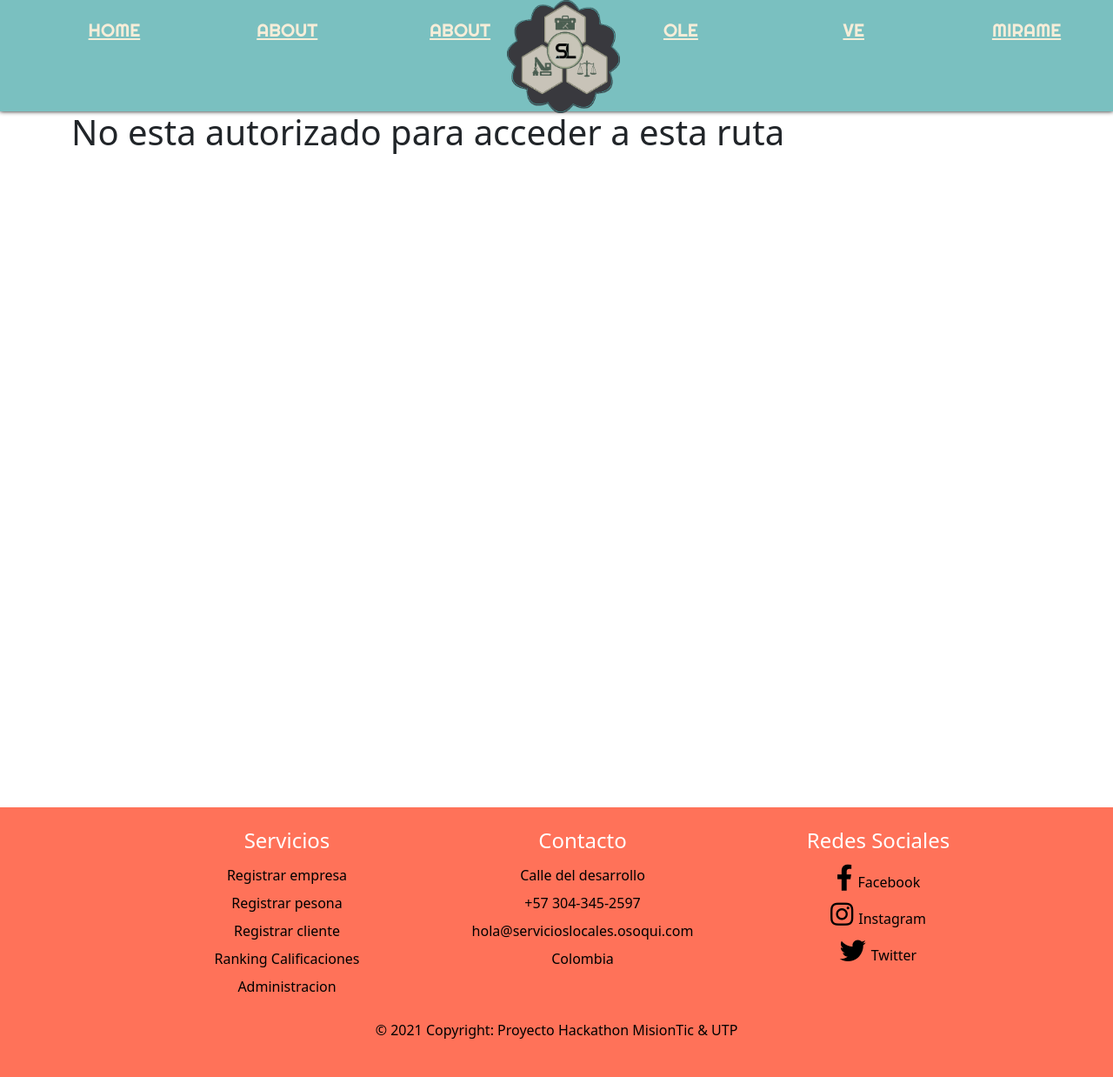
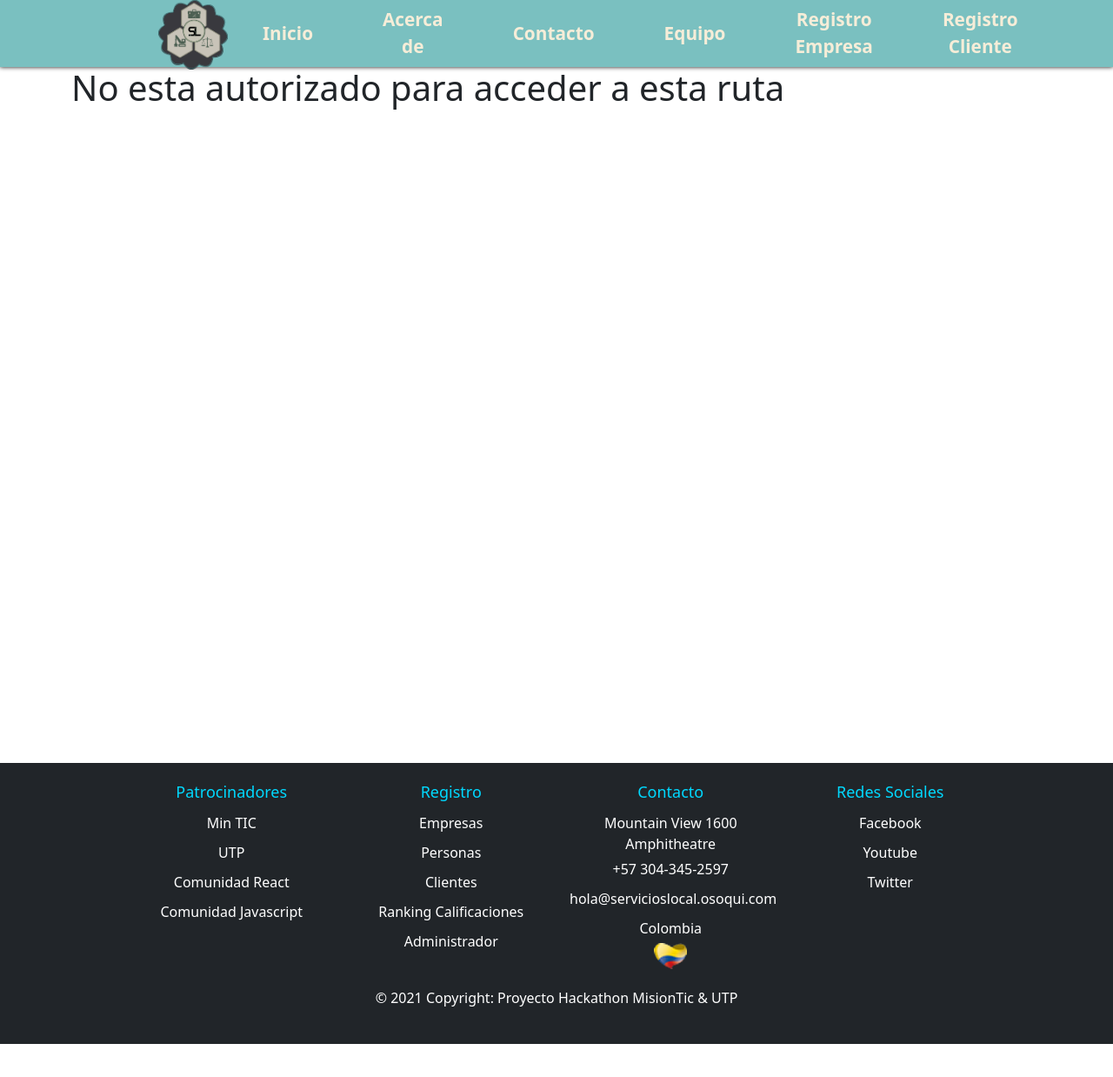
Before and after one commit to lhosorioq/servicioslocales, a React (Create React App) app in the folder client/: page /logout in a window 1280 px wide. Shown: the whole page at 87% size. After the commit the page ends 1200 px from the top, so only its background shows below. Built offline with nearby package versions, Linux system fonts and the light colour scheme.

Commit message:
Carga nuevamente de proyecto

```diff
--- a/client/src/App.jsx
+++ b/client/src/App.jsx
@@ -1,7 +1,7 @@
 
 import React from 'react';
 import { BrowserRouter as Router, Switch, Route } from 'react-router-dom';
-import Navbar from './components/Navbar';
+import Navbar from './components/navbar/Navbar';
 import 'bootstrap/dist/css/bootstrap.min.css';
 
 
--- a/client/src/components/NavElements.jsx
+++ /dev/null
@@ -1,130 +0,0 @@
-import styled from "styled-components";
-
-export const Container = styled.div`
-width: 100%;
-height: 100%;
-background-color: #7ac0c0;
-box-shadow: 0 0 5px rgb(0 0 0 / 95%);
-
-
-`;
-
-export const Wrapper = styled.div`
-margin: auto;
-width: 100%;
-max-width: 1300px;
-height: 10vw;
-align-items: center;
-flex-wrap: wrap;
-display:flex;
-justify-content: space-around;
-
-@media screen and (max-width: 980px ){
-    margin: 10px;
-    display:inline-block;
-    left:100px;
-
-
-
-}
-`;
-
-
-
-export const LogoSl = styled.div`
-    display: absolute;
-    width: 100px;
-    height: 80px;
-    background-position: top;
-    background-size: 150px 150px;
-    position: flex;
-    top: 20px;
-    left: 0;
-    z-index: 20;
-    transition: top 0.2s ease;
-    transition: top 0.2s ease;
-    left: 70%;
-    margin-left: -45px;
-
-`;
-
-export const Menu = styled.ul`
-height: 100%;
-width:100%;
-display: flex;
-justify-content: space-around;
-list-style: none;
-
-@media screen and (max-width: 980px ){
-    background-color:#7ac0c0 ;
-    position: absolute;
-    top: 40px;
-    left: ${({ open }) => (open ? "0" : "-1000%")};
-    width: 100%;
-    height: 100vh;
-    justify-content: center;
-    flex-direction: column;
-    align-items: center;
-    transition: 0.5s all ease;
-
-
-}
-`;
-
-export const MenuItem = styled.li`
-
-    width: 100%;
-    height: 70px;
-    display: flex;
-    justify-content: space-evenly;
-    align-items: center;
-
-
-
-@media screen and (max-width: 980px) {
-    width: 100%;
-    height: 70px;
-    display: flex;
-    justify-content: space-evenly;
-    align-items: center;
-}
-
-`;
-
-export const MenuItemLink = styled.a`
-display: flex;
-justify-content: center;
-align-items: center;
-height: 0px;
-padding: 0.5rem 2.5rem ;
-color: #F6EDD8;
-font-size: 1.3rem;
-font-family: 'Righteous', cursive;
-font-weight: 300;
-text-transform: uppercase;
-cursor: pointer;
-transition: 0.5s all ease;
-
-&:hover{
-    /* color: ffffff;
-    background-color: #4b9797; */
-    transition: 0.5s all ease;
-}
-
-
-@media screen and (max-width: 980px){
-        width:100%;
-
-    }
-
-`;
-export const MobileIcon = styled.div`
-    display: none;
-
-    @media screen and (max-width: 980px){
-        display:grid;
-        cursor: pointer;
-        color: #F6EDD8;
-
-    }
-`;
--- a/client/src/components/Navbar.jsx
+++ /dev/null
@@ -1,78 +0,0 @@
-import React, {useState} from 'react'
-import { Container,LogoSl, Menu, MenuItem, MenuItemLink, MobileIcon, Wrapper,} from './NavElements'
-import  logo  from '../assets/img/logosl.png'
-import Icon from './Icons/Icons'
-import {Link} from 'react-router-dom'
-
-
-
-
-const Navbar = () => {
-    const [showMobileMenu, setshowMobileMenu] = useState(false)
-    return (
-
-        <Container>
-
-            <Wrapper>
-
-
-            <MobileIcon onClick={() => setshowMobileMenu(!showMobileMenu)}>
-                <Icon className="fas fa-bars"></Icon>
-            </MobileIcon>
-                <Menu open={showMobileMenu}>
-
-                        <MenuItem>
-
-                            <MenuItemLink as={Link} to={'/'}>
-                            home
-                            </MenuItemLink>
-                        </MenuItem>
-                        <MenuItem>
-                            <MenuItemLink as={Link} to={'/conocenos'}>
-                            about
-                            </MenuItemLink>
-                        </MenuItem>
-                        <MenuItem>
-                            <MenuItemLink as={Link} to={'/contacto'}>
-                            about
-                            </MenuItemLink>
-                        </MenuItem>
-
-                        <LogoSl>
-                        <img src={logo} width="130" height="130" alt="" />
-                        </LogoSl>
-
-
-
-                        <MenuItem>
-                            <MenuItemLink as={Link} to={'/'}>
-                                ole
-                            </MenuItemLink>
-                        </MenuItem>
-                        <MenuItem>
-                            <MenuItemLink as={Link} to={'/login'}>
-                            ve
-                            </MenuItemLink>
-                        </MenuItem>
-                        <MenuItem>
-                            <MenuItemLink as={Link} to={'/signup'}>
-                            mirame
-                            </MenuItemLink>
-
-                        </MenuItem>
-
-
-                    </Menu>
-
-            </Wrapper>
-
-        </Container>
-
-    )
-}
-
-
-
-
-
-export default Navbar
--- a/client/src/components/footer/FooterComp.jsx
+++ b/client/src/components/footer/FooterComp.jsx
@@ -1,6 +1,6 @@
 import React from 'react';
 import Footer from './FooterItem';
-import Icon from '../Icons/Icons';
+import corazonColombia from '../../assets/img/corazonColombia_30x38.png';
 
 function FooterComp() {
     return (
@@ -8,29 +8,37 @@ function FooterComp() {
             <Footer.Wrapper>
                 <Footer.Row>
                     <Footer.Column>
-                        <Footer.Title>Servicios</Footer.Title>
-                        <Footer.Il>Registrar empresa</Footer.Il>
-                        <Footer.Il>Registrar pesona</Footer.Il>
-                        <Footer.Il>Registrar cliente</Footer.Il>
-                        <Footer.Il>Ranking Calificaciones</Footer.Il>
-                        <Footer.Link href="/admin">Administracion</Footer.Link>
+                        <Footer.Title>Patrocinadores</Footer.Title>
+                        <Footer.Link href="https://mintic.gov.co/portal/inicio/" target="_blank">Min TIC</Footer.Link>
+                        <Footer.Link href="https://www.uptc.edu.co/sitio/portal/" target="_blank">UTP</Footer.Link>
+                        <Footer.Link href="https://reactjs.org/" target="_blank">Comunidad React</Footer.Link>
+                        <Footer.Link href="https://developer.mozilla.org/es/docs/Web/JavaScript" target="_blank">Comunidad Javascript</Footer.Link>
+                    </Footer.Column>
+
+                    <Footer.Column>
+                        <Footer.Title>Registro</Footer.Title>
+                        <Footer.Link href="#">Empresas</Footer.Link>
+                        <Footer.Link href="#">Personas</Footer.Link>
+                        <Footer.Link href="#">Clientes</Footer.Link>
+                        <Footer.Link href="#">Ranking Calificaciones</Footer.Link>
+                        <Footer.Link href="/admin">Administrador</Footer.Link>
                     </Footer.Column>
 
                     <Footer.Column>
                         <Footer.Title>Contacto </Footer.Title>
-                        <Footer.Il>Calle del desarrollo</Footer.Il>
-                        <Footer.Il>+57 304-345-2597</Footer.Il>
-                        <Footer.Il>hola@servicioslocales.osoqui.com</Footer.Il>
+                        <Footer.Il>Mountain View 1600 Amphitheatre</Footer.Il>
+                        <Footer.Link href="tel:+573043452597">+57 304-345-2597</Footer.Link>
+                        <Footer.Link href="mailto:hola@servicioslocal.osoqui.com">hola@servicioslocal.osoqui.com</Footer.Link>
                         <Footer.Il>Colombia</Footer.Il>
+                        <Footer.Il><img src={corazonColombia} alt=""/></Footer.Il>
                     </Footer.Column>
 
                     <Footer.Column>
                         <Footer.Title>Redes Sociales</Footer.Title>
-                        <Footer.Link href="https://www.facebook.com/nuestralocalidad" target="_blank" ><Icon className="fab fa-facebook-f" />Facebook</Footer.Link>
-                        <Footer.Link href="https://www.instagram.com/" target="_blank" ><Icon className="fab fa-instagram" />Instagram</Footer.Link>
-                        <Footer.Link href="https://twitter.com/ServiciosLocal1" target="_blank" ><Icon className="fab fa-twitter" />Twitter</Footer.Link>
+                        <Footer.Link href="https://www.facebook.com/nuestralocalidad" target="_blank" >Facebook</Footer.Link>
+                        <Footer.Link href="https://www.youtube.com/" target="_blank" >Youtube</Footer.Link>
+                        <Footer.Link href="https://twitter.com/ServiciosLocal1" target="_blank" >Twitter</Footer.Link>
                     </Footer.Column>
-
                 </Footer.Row>
                 <Footer.Il className="footer-copyright text-center py-3">
                     &copy; {new Date().getFullYear()} Copyright: Proyecto Hackathon MisionTic & UTP
--- a/client/src/components/footer/footer.jsx
+++ b/client/src/components/footer/footer.jsx
@@ -2,7 +2,7 @@ import styled from 'styled-components';
 
 export const Container = styled.div`
     padding: 20px 10px;
-    background: rgba(255, 99, 71, 0.9);
+    background: #212529;
     @media (max-width: 1000px) {
         padding: 20px 10px;
     }
@@ -14,45 +14,49 @@ export const Wrapper = styled.div`
     justify-content: center;
     max-width: 1000px;
     margin: 0 auto;
+    /* background: red; */
 `
 
 export const Column = styled.div`
     display: flex;
     flex-direction: column;
     text-align: center;
-    margin-left: 60px;
+    margin-left: 10px;
 `;
 
 export const Row = styled.div`
     display: grid;
-    color: red;
-    grid-template-columns: repeat(auto-fill, minmax(320px, 1fr));
-    grid-gap: 20px;
+    grid-template-columns: repeat(auto-fill, minmax(230px, 1fr));
+    grid-gap: 10px;
     @media (max-width: 1000px) {
         grid-template-columns: repeat(auto-fill, minmax(200px, 1fr));
     }
 `;
 
 export const Link = styled.a`
-    color: #000;
+    color: #fff;
     margin-bottom: 10px;
     font-size: 16px;
     text-decoration: none;
     &:hover {
         color: #00d9ff;
-        transition: 200ms ease-in;
+        transition: 500ms ease-in;
     }
 `;
 
 export const Title = styled.p`
-    font-size: 24px;
-    color: #FFF;
+    font-size: 18px;
+    color: #00d9ff;
     margin-bottom: 10px;
 `;
 
 export const Il = styled.p`
-    color: #000;
-    margin-bottom: 8px;
+    color: #fff;
+    margin-bottom: 5px;
     font-size: 16px;
     text-decoration: none;
 `;
+
+export const Img = styled.img`
+width: 20px;
+`;
--- /dev/null
+++ b/client/src/components/navbar/NavElements.jsx
@@ -0,0 +1,103 @@
+import styled from "styled-components";
+
+export const Container = styled.div`
+    max-width: 980px
+    height: 100%;
+    background-color: #7ac0c0;
+    box-shadow: 0 0 5px rgb(0 0 0 / 95%);
+`;
+
+export const Wrapper = styled.div`
+    margin: auto;
+    width: 100%;
+    max-width: 980px;
+    height: 6vw;
+    align-items: center;
+    flex-wrap: wrap;
+    display:flex;
+    justify-content: space-around;
+    @media screen and (max-width: 980px ){
+        margin: 10px;
+        display:inline-block;
+        left:100px;
+    }
+`;
+
+export const LogoSl = styled.div`
+    display: block;
+    background-position: top;
+    background-size: 100px 100px;
+    position: flex;
+    top: 30px;
+    left: 0;
+    z-index: 20;
+    transition: top 0.2s ease;
+    transition: top 0.2s ease;
+    left: 70%;
+`;
+
+export const Menu = styled.ul`
+    height: 100%;
+    width:100%;
+    display: flex;
+    justify-content: space-around;
+    list-style: none;
+    @media screen and (max-width: 980px ){
+        background-color:#7ac0c0 ;
+        position: absolute;
+        top: 70px;
+        left: ${({ open }) => (open ? "0" : "-100%")};
+        width: 100%;
+        height: 90vh;
+        justify-content: center;
+        flex-direction: column;
+        align-items: center;
+        transition: 0.5s all ease;
+    }
+`;
+
+export const MenuItem = styled.li`
+    width: 100%;
+    text-align: center;
+    font-weight: bold;
+    display: flex;
+    justify-content: space-evenly;
+    align-items: center;
+    @media screen and (max-width: 980px) {
+        width: 100%;
+        height: 70px;
+        display: flex;
+        justify-content: space-evenly;
+        align-items: center;
+    }
+`;
+
+export const MenuItemLink = styled.a`
+    display: flex;
+    justify-content: center;
+    align-items: center;
+    height: 0px;
+    padding: 0.5rem 2.5rem ;
+    color: #F6EDD8;
+    font-size: 1.3rem;
+    font-weight: 300;
+    cursor: pointer;
+    transition: 0.5s all ease;
+    text-decoration: none;
+    font-weight: bold;
+    &:hover{
+        color: rgba(33, 37, 41, 0.9);
+        transition: 0.5s all ease;
+    }
+    @media screen and (max-width: 980px){
+        width:100%;
+    }
+`;
+export const MobileIcon = styled.div`
+    display: none;
+    @media screen and (max-width: 980px){
+        display:grid;
+        cursor: pointer;
+        color: #F6EDD8;
+    }
+`;
--- /dev/null
+++ b/client/src/components/navbar/Navbar.jsx
@@ -0,0 +1,55 @@
+import React, {useState} from 'react'
+import { Container,LogoSl, Menu, MenuItem, MenuItemLink, MobileIcon, Wrapper,} from './NavElements'
+import  logo  from '../../assets/img/logosl.png'
+import Icon from './../Icons/Icons'
+import {Link} from 'react-router-dom'
+
+const Navbar = () => {
+    const [showMobileMenu, setshowMobileMenu] = useState(false)
+    return (
+        <Container>
+            <Wrapper>
+            <MobileIcon onClick={() => setshowMobileMenu(!showMobileMenu)}>
+                <Icon className="fas fa-bars"></Icon>
+            </MobileIcon>
+                <Menu open={showMobileMenu}>
+                    <LogoSl>
+                        <img src={logo} width="80" height="80" alt="" />
+                    </LogoSl>
+                    <MenuItem>
+                        <MenuItemLink >
+                        Inicio
+                        </MenuItemLink>
+                    </MenuItem>
+                    <MenuItem>
+                        <MenuItemLink>
+                        Acerca de
+                        </MenuItemLink>
+                    </MenuItem>
+                    <MenuItem>
+                        <MenuItemLink>
+                        Contacto
+                        </MenuItemLink>
+                    </MenuItem>
+                    <MenuItem>
+                        <MenuItemLink>
+                        Equipo
+                        </MenuItemLink>
+                    </MenuItem>
+                    <MenuItem>
+                        <MenuItemLink>
+                        Registro Empresa
+                        </MenuItemLink>
+                    </MenuItem>
+                    <MenuItem>
+                        <MenuItemLink>
+                        Registro Cliente
+                        </MenuItemLink>
+                    </MenuItem>
+                </Menu>
+            </Wrapper>
+        </Container>
+    )
+}
+
+export default Navbar
```
Also changed, not shown: client/src/assets/img/corazonColombia_30x38.png (added).
